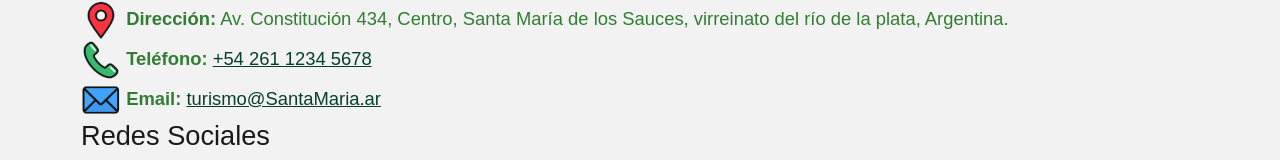
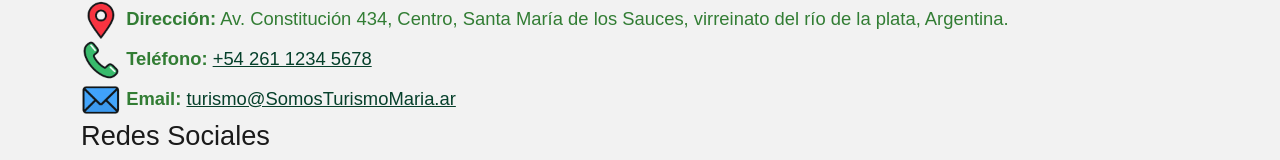
Before and after one commit to Federico973/LI1-2C2026-GRUPO-5, a plain HTML site: page contacto.html in a window 1280 px wide. Shown: the part 1061-1221 px from the top of the page. Drawn offline with nearby package versions, Linux system fonts and the light colour scheme; a web font is replaced by a local one.

Commit message:
Arreglo el mailto

```diff
--- a/contacto.html
+++ b/contacto.html
@@ -93,7 +93,7 @@
         <div>
             <img src="./Img/correo.png" alt="Correo" width="40">
             <strong>Email:</strong>
-            <a href="mailto:turismo@SomosTurismoMaria.ar">turismo@SantaMaria.ar</a>
+            <a href="mailto:turismo@SomosTurismoMaria.ar">turismo@SomosTurismoMaria.ar</a>
         </div>
 
         <h2>Redes Sociales</h2>
```
